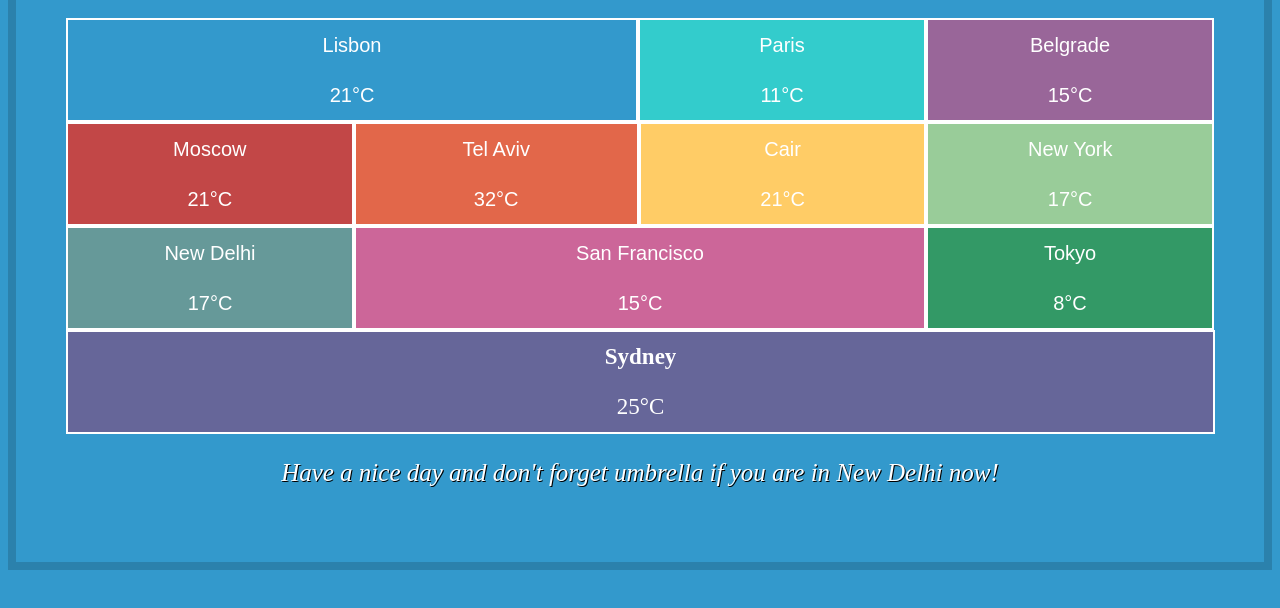
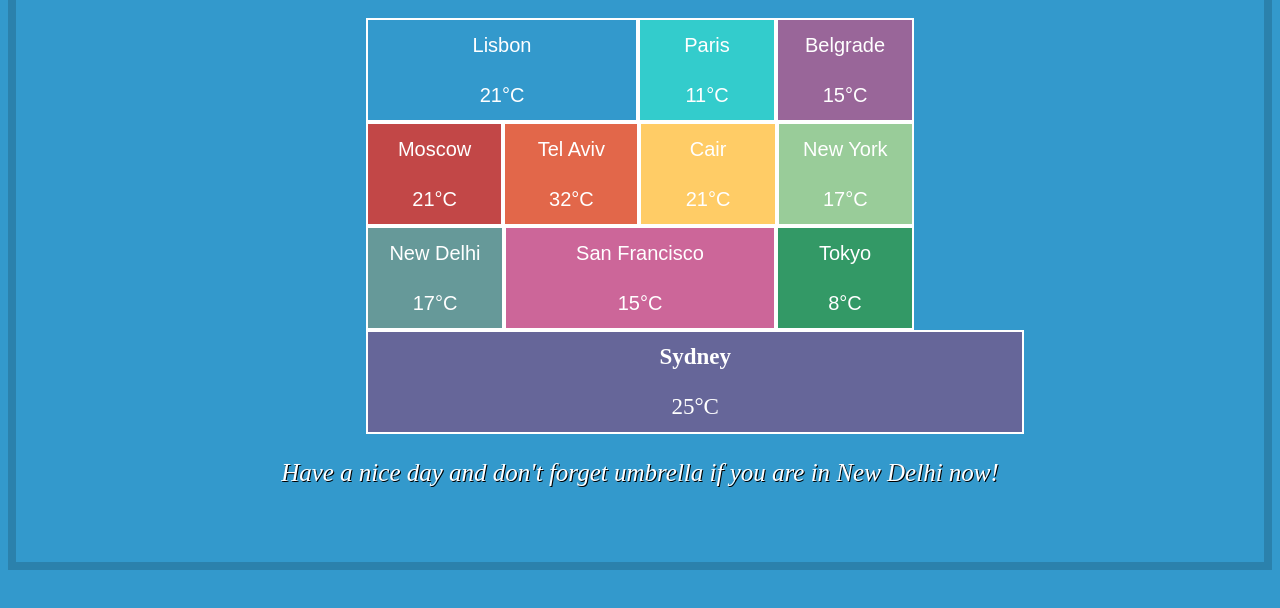
Before and after one commit to KosMin77/Weather-Forecast, a plain HTML site: page Index.html in a window 1280 px wide. Shown: the part 118-726 px from the top of the page. Drawn offline with Linux system fonts and the light colour scheme; some icons are missing.

Commit message:
width changes

```diff
--- a/CSS/style.css
+++ b/CSS/style.css
@@ -3,6 +3,7 @@ body {
     border: 8px solid #2B81AC;
     padding: 50px;
     font-size: 15px;
+
 }
 
 h2 {
@@ -16,10 +17,12 @@ h2 {
 
 .wrapper {
     display: flex;
+    margin: 0px 300px 0px 300px;
 }
 
 .row {
     display: flex;
+    margin: 0px 300px 0px 300px;
 }
 
 .content-1 {
@@ -110,6 +113,7 @@ h2 {
 
 .NST {
     display: flex;
+    margin: 0px 300px 0px 300px;
 }
 
 .content-3 {
@@ -152,11 +156,12 @@ h2 {
     background-color: #666699;
     color: white;
     border: 2px solid white;
-    width: 99.75%;
+    width: 57%;
     height: 100px;
     text-align: center;
     font-size: 23px;
     line-height: 50px;
+    margin: 0px 300px 0px 300px;
 }
 
 .footer {
@@ -167,4 +172,5 @@ h2 {
     font-family: "Franklin Gothic Heavy"sans-serif;
     font-size: 25px;
 
+
 }
```
